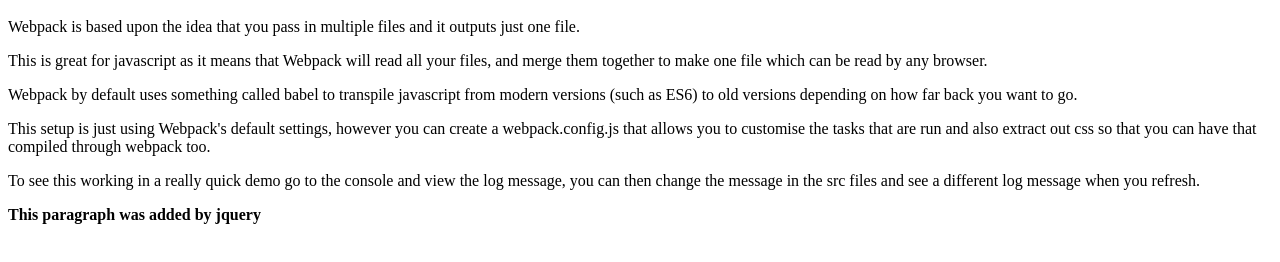
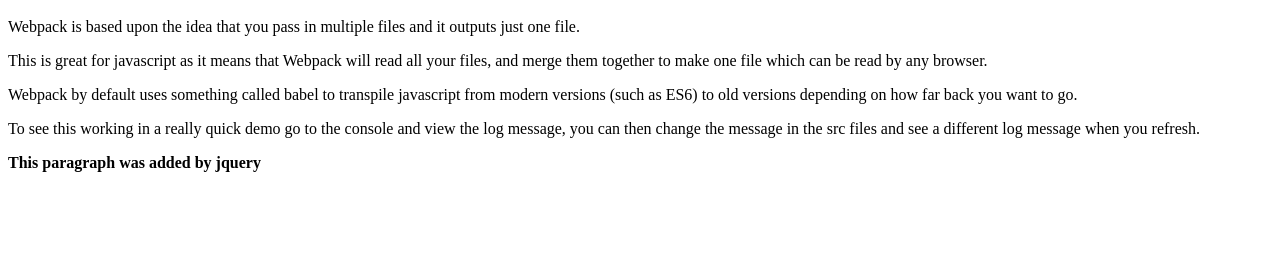
Before and after one commit to llexical/webpack-demo, a website built with webpack: page dist/index.html in a window 1280 px wide. Shown: the part 48-310 px from the top of the page. Built offline with nearby package versions, Linux system fonts and the light colour scheme.

Commit message:
Quick demo for mum : updated the index.html

```diff
--- a/dist/index.html
+++ b/dist/index.html
@@ -9,7 +9,6 @@
       <p>This is great for javascript as it means that Webpack will read all your files, and merge them
       together to make one file which can be read by any browser.</p>
       <p>Webpack by default uses something called babel to transpile javascript from modern versions (such as ES6) to old versions depending on how far back you want to go.</p>
-      <p>This setup is just using Webpack's default settings, however you can create a webpack.config.js that allows you to customise the tasks that are run and also extract out css so that you can have that compiled through webpack too.</p>
       <p>To see this working in a really quick demo go to the console and view the log message, you can then change the message in the src files and see a different log message when you refresh.</p>
     </div>
     <div class="js-jquery-test"></div>
```
